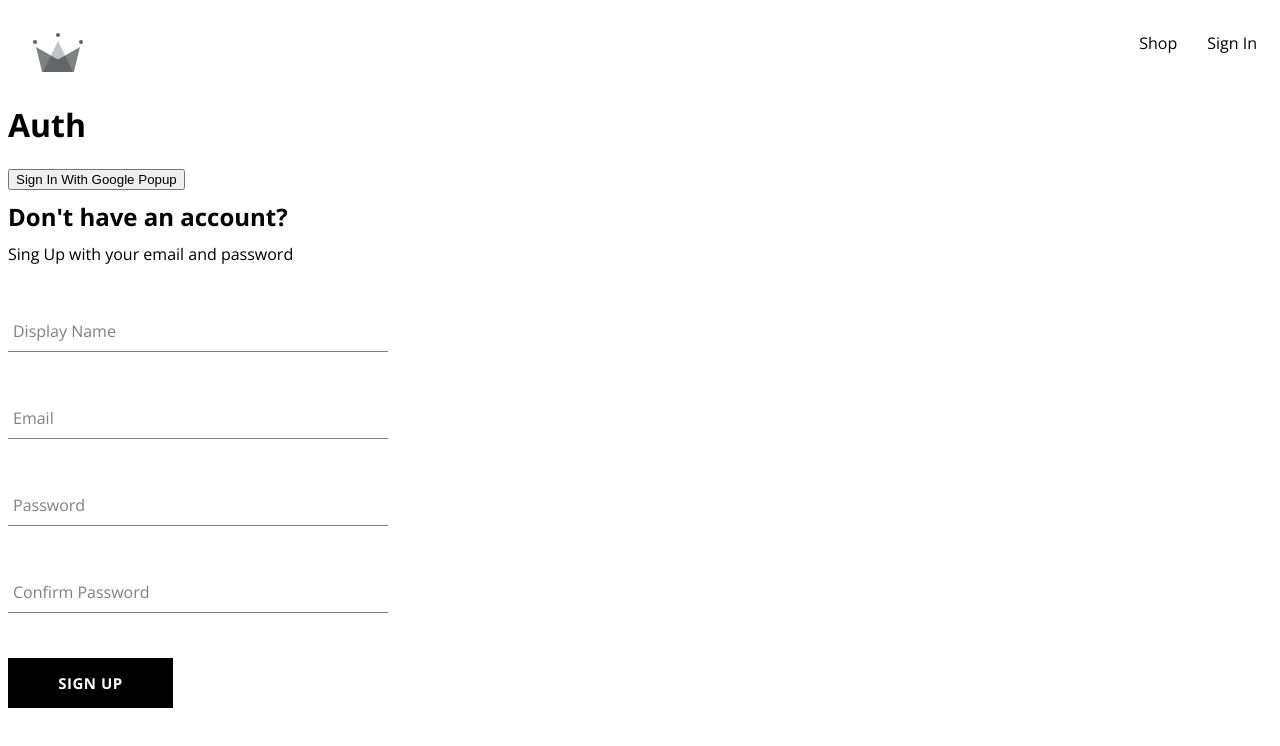
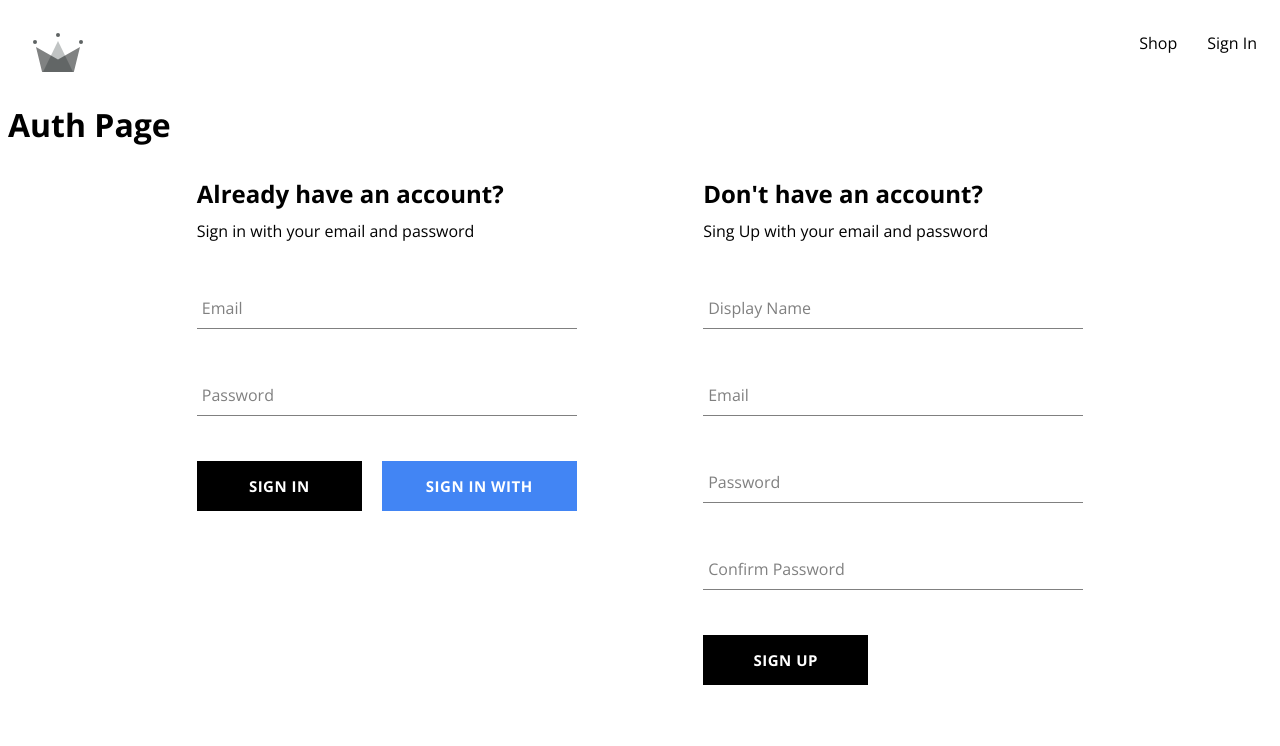
Before and after one commit to CamiloPinzon/crwn-clothing, a React (Vite) app: page /auth in a window 1280 px wide. Shown: the top 746 px of the page. Built offline with nearby package versions, Linux system fonts and the light colour scheme.

Commit message:
Auth, sigh in and sign up

```diff
--- a/src/components/button/button.component.tsx
+++ b/src/components/button/button.component.tsx
@@ -6,11 +6,13 @@ const Button = ({
 	children,
 	buttonType = "default",
 	type = "button",
+	onClick,
 }: ButtonProps) => {
 	return (
 		<button
 			className={`button-container ${BUTTON_TYPE_CLASSES[buttonType]}`}
 			type={type}
+			onClick={onClick}
 		>
 			{children}
 		</button>
--- a/src/components/button/button.type.ts
+++ b/src/components/button/button.type.ts
@@ -2,6 +2,7 @@ export interface ButtonProps {
 	children: React.ReactNode;
 	buttonType: keyof typeof BUTTON_TYPE_CLASSES;
 	type?: "button" | "submit" | "reset" | undefined;
+	onClick?: () => void;
 }
 
 export const BUTTON_TYPE_CLASSES = {
--- /dev/null
+++ b/src/components/sign-in/sign-in.component.tsx
@@ -0,0 +1,87 @@
+import { useState } from "react";
+import { FirebaseError } from "firebase/app";
+
+import {
+	createUserDocumentFromAuth,
+	signInWithGooglePopup,
+	signInAuthUserWithEmailAndPassword,
+} from "../../utils/firebase/firebase";
+
+import FormInput from "../form-input/form-input.component";
+import Button from "../button/button.component";
+
+import "./sign-in.styles.scss";
+
+const defaultFormFields = {
+	email: "",
+	password: "",
+};
+
+const SignIn = () => {
+	const [formFields, setFormFields] = useState(defaultFormFields);
+	const { email, password } = formFields;
+
+	const handleChage = (e: React.ChangeEvent<HTMLInputElement>) => {
+		const { name, value } = e.target;
+		setFormFields({ ...formFields, [name]: value });
+	};
+
+	const handleSubmit = async (e: React.FormEvent) => {
+		e.preventDefault();
+		try {
+			const response = await signInAuthUserWithEmailAndPassword(
+				email,
+				password
+			);
+			console.log(response);
+		} catch (error) {
+			if (error instanceof FirebaseError) {
+				if (error.code === "auth/invalid-credential") {
+					alert("Invalid credentials ckeck you email and password");
+				} else {
+					alert(`user creation encountered an error: ${error}`);
+				}
+			}
+		}
+	};
+
+	const signInWithGoogle = async () => {
+		const { user } = await signInWithGooglePopup();
+		createUserDocumentFromAuth(user);
+	};
+
+	return (
+		<div className="sign-in-container">
+			<h2>Already have an account?</h2>
+			<span>Sign in with your email and password</span>
+			<form onSubmit={handleSubmit}>
+				<FormInput
+					type="email"
+					label="Email"
+					name="email"
+					value={email}
+					onChange={handleChage}
+					required
+				/>
+				<FormInput
+					type="password"
+					label="Password"
+					name="password"
+					value={password}
+					onChange={handleChage}
+					required
+				/>
+				<div className="buttosn-container">
+					<Button buttonType="default" type="submit">
+						Sign In
+					</Button>
+					<Button type="button" buttonType="google" onClick={signInWithGoogle}>
+						Sign In with google
+					</Button>
+				</div>
+			</form>
+		</div>
+	);
+};
+
+export default SignIn;
--- /dev/null
+++ b/src/components/sign-in/sign-in.styles.scss
@@ -0,0 +1,15 @@
+.sign-in-container {
+    display: flex;
+    flex-direction: column;
+    width: 380px;
+
+    h2 {
+        margin: 10px 0;
+    }
+
+    .buttosn-container {
+        display: flex;
+        justify-content: space-between;
+        gap: 20px;
+    }
+}
--- a/src/routes/auth/auth.component.tsx
+++ b/src/routes/auth/auth.component.tsx
@@ -1,26 +1,17 @@
-import {
-	signInWithGooglePopup,
-	createUserDocumentFromAuth,
-} from "../../utils/firebase/firebase";
-
+import SignIn from "../../components/sign-in/sign-in.component";
 import SignUp from "../../components/sign-up/sign-up.component";
 
+import "./auth.styles.scss";
+
 const AuthPage = () => {
-	const logGoogleUser = async () => {
-		const { user } = await signInWithGooglePopup();
-		createUserDocumentFromAuth(user);
-	};
-
 	return (
-		<>
-			<div>
-				<h1>Auth</h1>
-				<button onClick={logGoogleUser}>Sign In With Google Popup</button>
-			</div>
-			<div>
+		<div className="auth-container">
+			<h1>Auth Page</h1>
+			<div className="auth-container__forms-container">
+				<SignIn />
 				<SignUp />
 			</div>
-		</>
+		</div>
 	);
 };
 
--- /dev/null
+++ b/src/routes/auth/auth.styles.scss
@@ -0,0 +1,7 @@
+.auth-container {
+    &__forms-container {
+        justify-content: center;
+        display: flex;
+        gap: 10%;
+    }
+}
--- a/src/utils/firebase/firebase.ts
+++ b/src/utils/firebase/firebase.ts
@@ -1,8 +1,8 @@
 import { initializeApp } from "firebase/app";
 import {
 	getAuth,
-	signInWithRedirect,
 	signInWithPopup,
+	signInWithEmailAndPassword,
 	GoogleAuthProvider,
 	createUserWithEmailAndPassword,
 	User,
@@ -29,8 +29,6 @@ provider.setCustomParameters({
 
 export const auth = getAuth();
 export const signInWithGooglePopup = () => signInWithPopup(auth, provider);
-export const signInWithGoogleRedirect = () =>
-	signInWithRedirect(auth, provider);
 
 export const db = getFirestore();
 
@@ -67,3 +65,11 @@ export const createAuthUserWithEmailAndPassword = async (
 ) => {
 	return await createUserWithEmailAndPassword(auth, email, password);
 };
+
+export const signInAuthUserWithEmailAndPassword = async (
+	email: string,
+	password: string
+) => {
+	if (!email || !password) return;
+	return await signInWithEmailAndPassword(auth, email, password);
+};
```
